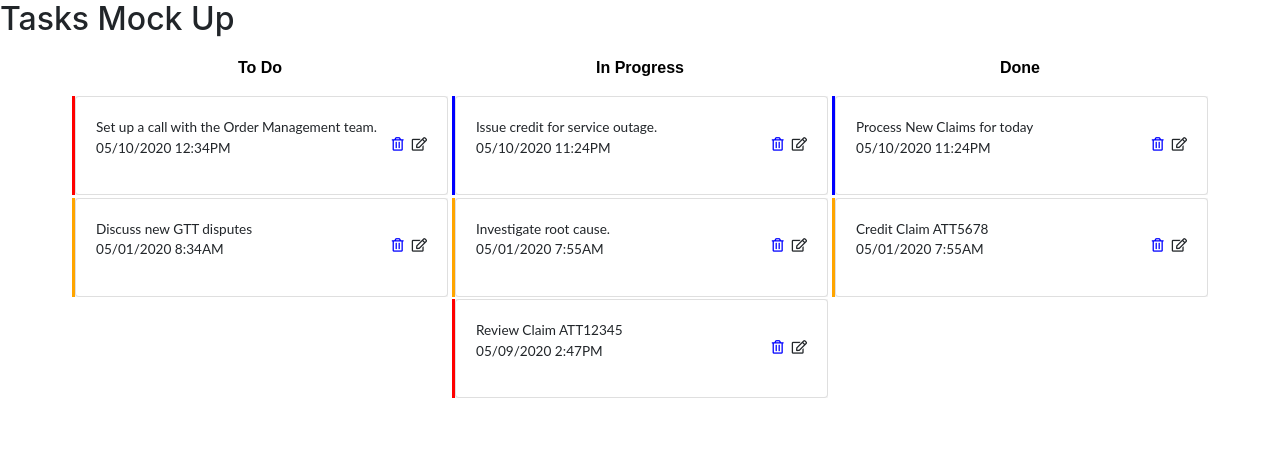
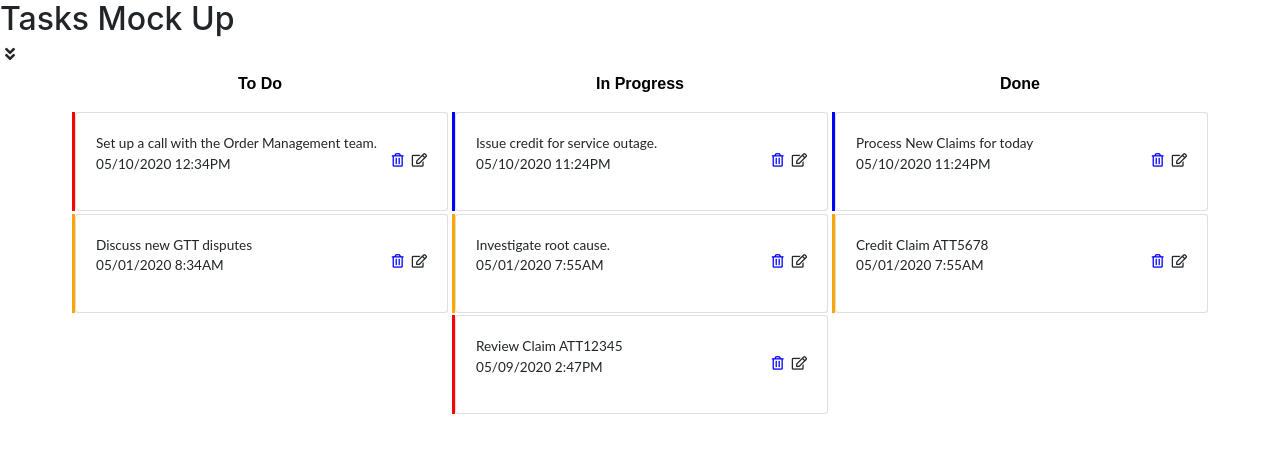
Before and after one commit to SigmaOutdoors/angular-dragdrop-todo-so-v2, an Angular app: page / in a window 1280 px wide. Shown: the top 452 px of the page. Built offline with nearby package versions, Linux system fonts and the light colour scheme.

Commit message:
5 files modified

```diff
--- a/package.json
+++ b/package.json
@@ -3,6 +3,7 @@
   "version": "0.0.0",
   "private": true,
   "dependencies": {
+    "@angular/animations": "^9.1.7",
     "@angular/cdk": "^7.0.2",
     "@angular/common": "^7.0.1",
     "@angular/compiler": "^7.0.1",
@@ -18,6 +19,7 @@
     "jquery": "^3.5.1",
     "popper.js": "^1.16.0",
     "rxjs": "^6.3.3",
+    "tslib": "^1.10.0",
     "zone.js": "^0.8.26"
   },
   "scripts": {
--- a/src/app/app.component.css
+++ b/src/app/app.component.css
@@ -47,9 +47,21 @@ div {
   font-family: "Roboto Slab", sans-serif;
 }
 
+.collapseDiv {
+  padding-left : 5px;
+}
+.taskStatus {
+  font-size: smaller;
+  color : grey;
+}
 .todo {
   background: #3572b0;
 }
+
+.collapsible {
+  overflow: hidden;
+}
+
 
 .doing {
   background: #f6c342;
--- a/src/app/app.component.html
+++ b/src/app/app.component.html
@@ -1,8 +1,10 @@
 <h2>Tasks Mock Up</h2>
+<div class="collapseDiv"><i class="fa" [ngClass]="{'fa-angle-double-up': collapsed, 'fa-angle-double-down': !collapsed}" aria-hidden="true"  (click)="bb()"></i> <span class="taskStatus"> {{taskStatus}}</span>
+</div>
 
 <div cdkDropListGroup>
 	<!-- All lists in cdkDropListGroup will be connected. -->
-	<div class="container">
+	<div class="container collapsible" [@collapse]="collapsed" >
 		<div class="row">
 			<task-lane class="col-sm"  name='To Do' [list]="toDoList"></task-lane >
 			<task-lane  class="col-sm"  name='In Progress' [list]="inProgressList"></task-lane >
--- a/src/app/app.component.ts
+++ b/src/app/app.component.ts
@@ -2,17 +2,41 @@ import { Component } from '@angular/core';
 import {CdkDragDrop, moveItemInArray, transferArrayItem} from '@angular/cdk/drag-drop';
 
 import * as faker from 'faker';
+import {
+  AUTO_STYLE,
+  animate,
+  state,
+  style,
+  transition,
+  trigger
+} from '@angular/animations';
+
+
+const DEFAULT_DURATION = 300;
+
+
 
 @Component({
   selector: 'my-app',
   templateUrl: './app.component.html',
-  styleUrls: ['./app.component.css']
+  styleUrls: ['./app.component.css'],
+  animations: [
+
+    trigger('collapse', [
+      state('false', style({ height: AUTO_STYLE, visibility: AUTO_STYLE })),
+      state('true', style({ height: '0', visibility: 'hidden' })),
+      transition('false => true', animate(DEFAULT_DURATION + 'ms ease-in')),
+      transition('true => false', animate(DEFAULT_DURATION + 'ms ease-out'))
+    ])
+  ]
 })
 export class AppComponent {
   toDoList = [];
-
+  collapsed = false;
   inProgressList = [];
   doneList = [];
+
+
   constructor() {
      //this.toDoList1 = Array.from({ length: 5 }).map(() => faker.hacker.phrase());
 
@@ -90,4 +114,14 @@ export class AppComponent {
   onEntered(enter) {
     console.log('ee', enter);
   }
+
+  taskStatus = ""
+  bb()
+  {
+    this.collapsed = !this.collapsed;
+    if (this.collapsed)
+       this.taskStatus = "Tasks...";
+       else
+       this.taskStatus = "";
+  }
 }
--- a/src/app/app.module.ts
+++ b/src/app/app.module.ts
@@ -5,9 +5,10 @@ import { DragDropModule  } from '@angular/cdk/drag-drop';
 
 import { AppComponent } from './app.component';
 import { TaskLaneComponent } from './task-lane.component';
+import { BrowserAnimationsModule } from '@angular/platform-browser/animations';
 
 @NgModule({
-  imports:      [ BrowserModule, FormsModule, DragDropModule ],
+  imports:      [ BrowserModule, FormsModule, DragDropModule , BrowserAnimationsModule],
   declarations: [ AppComponent, TaskLaneComponent ],
   bootstrap:    [ AppComponent ]
 })
```
